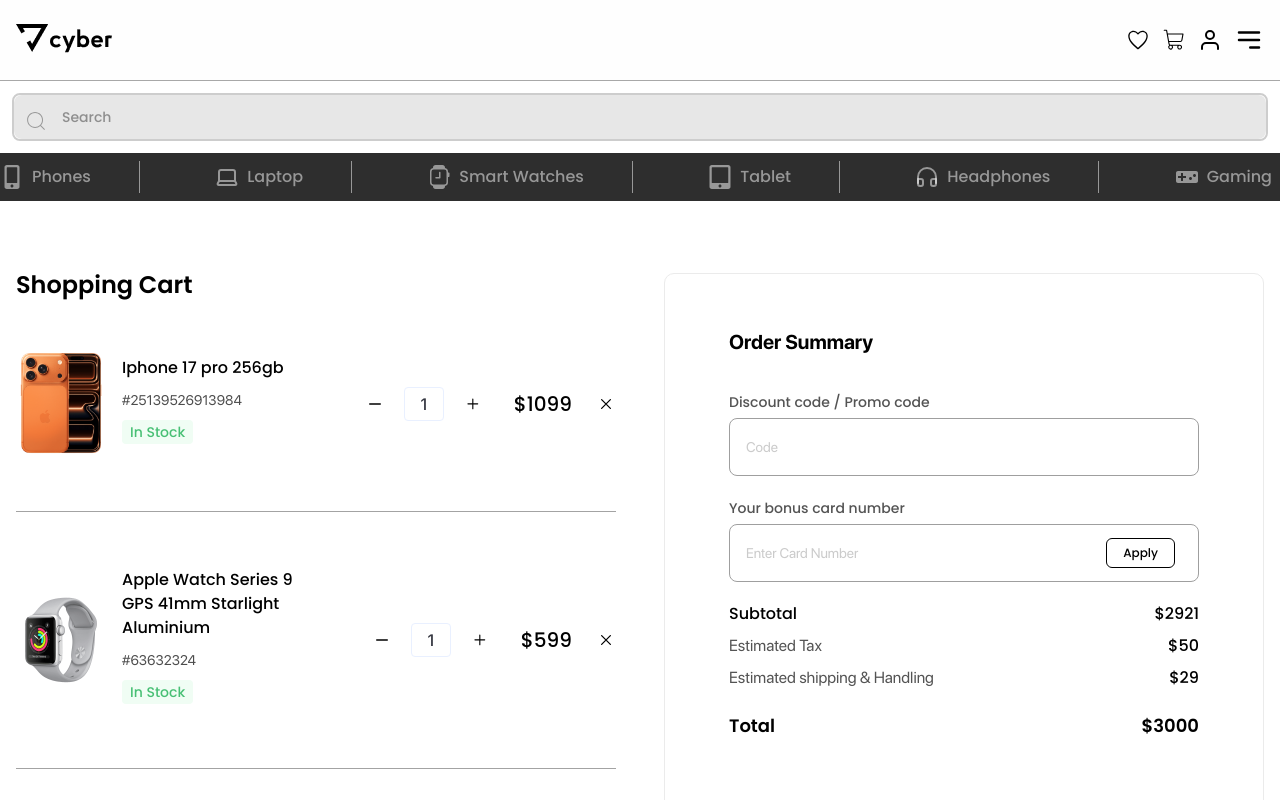
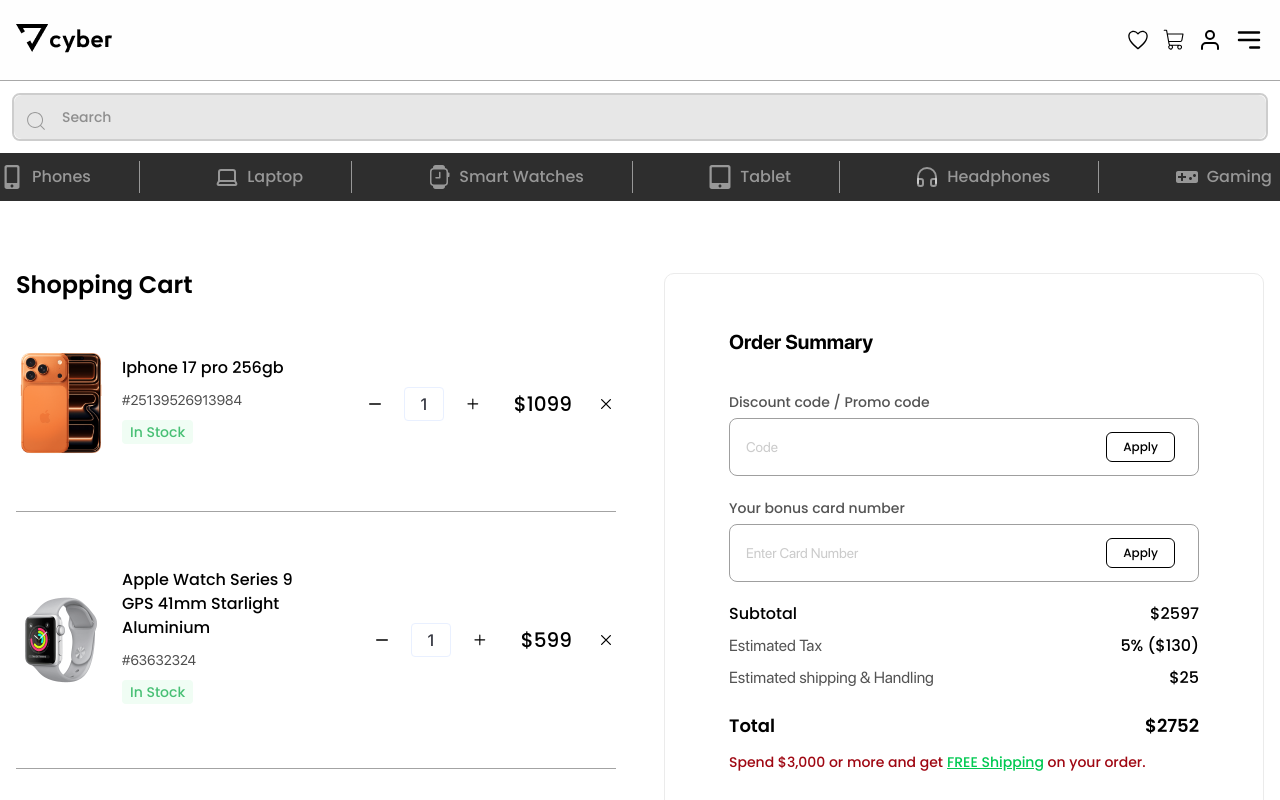
Before and after one commit to shayanabdullah/Cyber-Ecommerce-project, a React (Vite) app: page /cart in a window 1280 px wide. Shown: the top 800 px of the page. Built offline with nearby package versions, Linux system fonts and the light colour scheme.

Commit message:
half done

```diff
--- a/src/App.jsx
+++ b/src/App.jsx
@@ -6,6 +6,7 @@
 import Shop from './pages/Shop'
 import ProductDetails from './pages/ProductDetails/ProductDetails'
 import Cart from './pages/Cart'
+import Address from './pages/Address'
 
 const App = () => {
 
@@ -18,6 +19,7 @@
       { path: "shop/:category", element: <Shop /> },
       { path: "shop/phones/:details", element: <ProductDetails/> },
       { path: "cart", element: <Cart/> },
+      { path: "cart/:step", element: <Address/> },
       { path: "*", element: 'No Data Found' },
     ],
   },
--- a/src/components/common/Form.jsx
+++ b/src/components/common/Form.jsx
@@ -1,51 +1,203 @@
-import React from 'react'
-import ShopButton from './ShopButton'
+import React, { useEffect, useState } from "react";
+import ShopButton from "./ShopButton";
+import { coupons } from "@/data/coupons";
+import { FaShippingFast } from "react-icons/fa";
+import { Link } from "react-router-dom";
 
-const Form = () => {
+const Form = ({ subtotal }) => {
+  const [discount, setdiscount] = useState(0);
+  const [coupon, setCoupon] = useState("");
+  const [couponMessage, setCouponMessage] = useState("");
+const [appliedCoupon, setAppliedCoupon] = useState(null);
+
+  const TAX_PERCENT = 5;
+  const delivaryCharge = 25;
+  const freeShippingLimit = 3000;
+  const taxAmount = Math.round((subtotal * TAX_PERCENT) / 100);
+
+  const isFreeShipping = subtotal >= freeShippingLimit;
+  const shipping = isFreeShipping ? 0 : delivaryCharge;
+
+  const total = subtotal + taxAmount + shipping - discount;
+
+const applyCoupon = (e) => {
+  e.preventDefault();
+
+  const foundCoupon = coupons.find(
+    (c) => c.code.toLowerCase() === coupon.toLowerCase()
+  );
+
+  if (!foundCoupon) {
+    setAppliedCoupon(null);
+    setdiscount(0);
+    setCouponMessage("Invalid coupon code.");
+    return;
+  }
+
+  setCouponMessage("");
+  setAppliedCoupon(foundCoupon);
+};
+
+
+
+
+useEffect(() => {
+  if (!appliedCoupon) {
+    setdiscount(0);
+    return;
+  }
+
+  if (subtotal < appliedCoupon.minOrder) {
+    setdiscount(0);
+    const remaining = appliedCoupon.minOrder - subtotal;
+    setCouponMessage(`Add $${remaining} more to use this coupon.`);
+    return;
+  }
+
+  setCouponMessage("");
+
+  const calculatedDiscount = Math.round(
+    (subtotal * appliedCoupon.value) / 100
+  );
+
+  setdiscount(
+    calculatedDiscount > appliedCoupon.maxDiscount
+      ? appliedCoupon.maxDiscount
+      : calculatedDiscount
+  );
+}, [subtotal, appliedCoupon]);
+
+
   return (
     <div>
       <div className="py-14 px-4 md:px-16 rounded-[10px] border border-[#EBEBEB]">
         <div className="heading pb-10">
-                <h2 className="font-sf-pro font-bold  text-xl leading-6 text-black">Order Summary</h2>
+          <h2 className="font-sf-pro font-bold  text-xl leading-6 text-black">
+            Order Summary
+          </h2>
         </div>
 
         <div className="form ">
           <form>
             <div className="space-y-6">
-              <div className="flex flex-col ">
-                       <label className='text-[#545454] font-poppins font-medium text-sm leading-4 block pb-2'>Discount code / Promo code</label>
-                    <input type="text" className='py-4 pl-4 rounded-lg bg-white border-[0.5px] border-[#9F9F9F] font-sf-pro font-normal text-sm leading-6 text-[#979797] outline-0 w-full capitalize' placeholder='code'/>
+              <div className="flex flex-col relative">
+                <label className="text-[#545454] font-poppins font-medium text-sm leading-4 block pb-2">
+                  Discount code / Promo code
+                </label>
+                <input
+                  type="text"
+                  className="py-4 pl-4 rounded-lg bg-white border-[0.5px] border-[#9F9F9F] font-sf-pro font-normal text-sm leading-6 text-[#979797] outline-0 w-full capitalize"
+                  placeholder="code"
+                  onChange={(e) => {
+                    setCoupon(e.target.value);
+                  }}
+                />
+                <button
+                  className="py-0.5  px-2 md:px-4 rounded-md border absolute top-9.5 right-6 font-poppins font-medium text-xs leading-6 cursor-pointer"
+                  onClick={applyCoupon}
+                >
+                  Apply
+                </button>
               </div>
+
               <div className="flex flex-col relative">
-                       <label className='text-[#545454] font-poppins font-medium text-sm leading-4 block pb-2'>Your bonus card number</label>
-                    <input type="text" className='py-4 pl-4 rounded-lg bg-white border-[0.5px] border-[#9F9F9F] font-sf-pro font-normal text-sm leading-6 text-[#979797] outline-0 w-full capitalize ' placeholder='Enter card number'/>
-                  <button className='py-0.5  px-2 md:px-4 rounded-md border absolute top-9.5 right-6 font-poppins font-medium text-xs leading-6 cursor-pointer'>Apply</button>
+                <label className="text-[#545454] font-poppins font-medium text-sm leading-4 block pb-2">
+                  Your bonus card number
+                </label>
+                <input
+                  type="text"
+                  className="py-4 pl-4 rounded-lg bg-white border-[0.5px] border-[#9F9F9F] font-sf-pro font-normal text-sm leading-6 text-[#979797] outline-0 w-full capitalize "
+                  placeholder="Enter card number"
+                />
+                <button className="py-0.5  px-2 md:px-4 rounded-md border absolute top-9.5 right-6 font-poppins font-medium text-xs leading-6 cursor-pointer">
+                  Apply
+                </button>
               </div>
+
               <div className="total pb-12">
                 <div className="subtotal flex justify-between items-center pb-4">
-                    <h2 className='font-poppins font-medium text-base leading-4'>Subtotal</h2>
-                    <h2 className='font-poppins font-medium text-base leading-4'>$2921</h2>
+                  <h2 className="font-poppins font-medium text-base leading-4">
+                    Subtotal
+                  </h2>
+                  <h2 className="font-poppins font-medium text-base leading-4">
+                    ${subtotal}
+                  </h2>
                 </div>
                 <div className="tax flex justify-between items-center pb-4">
-                    <h2 className='font-sf-pro font-normal text-base leading-4 text-[#545454]'>Estimated Tax</h2>
-                    <h2 className='font-poppins font-medium text-base leading-4'>$50</h2>
+                  <h2 className="font-sf-pro font-normal text-base leading-4 text-[#545454]">
+                    Estimated Tax
+                  </h2>
+                  <h2 className="font-poppins font-medium text-base leading-4">
+                    5% (${taxAmount})
+                  </h2>
                 </div>
                 <div className="shipping flex justify-between items-center pb-4">
-                    <h2 className='font-sf-pro font-normal text-base leading-4 text-[#545454]'>Estimated shipping & Handling</h2>
-                    <h2 className='font-poppins font-medium text-base leading-4'>$29</h2>
+                  <h2 className="font-sf-pro font-normal text-base leading-4 text-[#545454]">
+                    Estimated shipping & Handling
+                  </h2>
+                  <h2 className="font-poppins font-medium text-base leading-4">
+                    ${shipping}
+                  </h2>
                 </div>
+                {discount > 1 && !couponMessage && (
+                  <div className="coupon flex justify-between items-center py-1">
+                    <h2 className="font-sf-pro font-normal text-base leading-4 text-[#545454] ">
+                      Coupon applied:
+                    </h2>
+                    <p className="font-poppins font-medium text-red text-base leading-4 ">
+                      -${discount}
+                    </p>
+                  </div>
+                )}
+
+                {couponMessage && (
+                  <div className="coupon flex justify-between items-center py-1">
+                    <h2 className="font-poppins font-medium text-red text-base leading-4 ">
+                      {couponMessage}
+                    </h2>
+                  </div>
+                )}
+
                 <div className="total flex justify-between items-center pt-4">
-                    <h2 className='font-poppins font-semibold text-lg leading-4'>Total</h2>
-                    <h2 className='font-poppins font-semibold text-lg leading-4'>$3000</h2>
+                  <h2 className="font-poppins font-semibold text-lg leading-4">
+                    Total
+                  </h2>
+                  <h2 className="font-poppins font-semibold text-lg leading-4">
+                    ${total}
+                  </h2>
+                </div>
+                <div className="freeShipping pt-5 flex justify-between items-center">
+                  {isFreeShipping ? (
+                <>
+                    <p className="font-poppins font-medium text-sm leading-4 text-green-500">
+                      Congrats! Your order qualifies for free shipping
+                    </p>
+                    <FaShippingFast className=" text-green-500 text-2xl"/>
+                </>
+
+                  ) : (
+                    <p className="font-poppins font-medium text-sm leading-4 text-red-800 ">
+                      Spend $3,000 or more and get
+                      <span className="text-green-500 underline pl-1">
+                        FREE Shipping
+                      </span>{" "}
+                      on your order.
+                    </p>
+                  )}
                 </div>
               </div>
-               <ShopButton className={'w-full bg-black! text-white!'} text={'Checkout'}/>
+          <Link to='/cart/address'>
+              <ShopButton
+                className={"w-full bg-black! text-white!"}
+                text={"Checkout"}
+              />
+              </Link>
             </div>
           </form>
         </div>
       </div>
     </div>
-  )
-}
+  );
+};
 
-export default Form
+export default Form;
--- /dev/null
+++ b/src/data/coupons.js
@@ -0,0 +1,61 @@
+export const coupons = [
+  {
+    id: 1,
+    code: "WELCOME10",
+    type: "percentage",
+    value: 10,
+    minOrder: 500,
+    maxDiscount: 300,
+    usageLimit: 1,
+    description: "10% off for new users",
+    expiry: "2026-03-31",
+    active: true,
+  },
+  {
+    id: 2,
+    code: "SAVE500",
+    type: "flat",
+    value: 500,
+    minOrder: 3000,
+    maxDiscount: 500,
+    usageLimit: 1,
+    description: "$500 off on orders above $3000",
+    expiry: "2026-06-30",
+    active: true,
+  },
+  {
+    id: 3,
+    code: "FREESHIP",
+    type: "freeShipping",
+    value: 0,
+    minOrder: 2000,
+    usageLimit: 1,
+    description: "Free shipping on orders above $2000",
+    expiry: "2026-01-31",
+    active: true,
+  },
+  {
+    id: 4,
+    code: "IPHONEDEAL",
+    type: "percentage",
+    value: 7,
+    minOrder: 2500,
+    maxDiscount: 400,
+    usageLimit: 1,
+    description: "7% off on iPhone models",
+    expiry: "2026-02-15",
+    active: true,
+  },
+  {
+    id: 5,
+    code: "FLASH1000",
+    type: "flat",
+    value: 1000,
+    minOrder: 6000,
+    maxDiscount: 1000,
+    usageLimit: 1,
+    description: "Limited time $1000 off",
+    expiry: "2026-01-10",
+    active: false,
+  },
+];
--- a/src/pages/Cart.jsx
+++ b/src/pages/Cart.jsx
@@ -54,6 +54,12 @@
   const decrement = (id) => {
     setCarts((prev) => prev.map(item => item.id == id ? {...item, quantity : item.quantity > 1 ? item.quantity - 1 : 1} : item));
   };
+
+  let subtotal = 0;
+  carts.map((item)=> (
+    subtotal += item.price * item.quantity
+  ))
+
 
 
   const price = smartphones[0].discountPrice;
@@ -136,7 +142,8 @@
               </div>
 
             </div>
-            <div className="">{carts.length > 0 && <Form />}</div>
+
+            <div className="">{carts.length > 0 && <Form subtotal={subtotal}/>}</div>
           </div>
           {/* EMPTY CART message */}
                {carts.length === 0 && (
```
Also changed, not shown: src/pages/Address.jsx (added, +48 -0 lines), src/assets/line.svg (added). Lines whose indentation alone changed are shown as unchanged.
